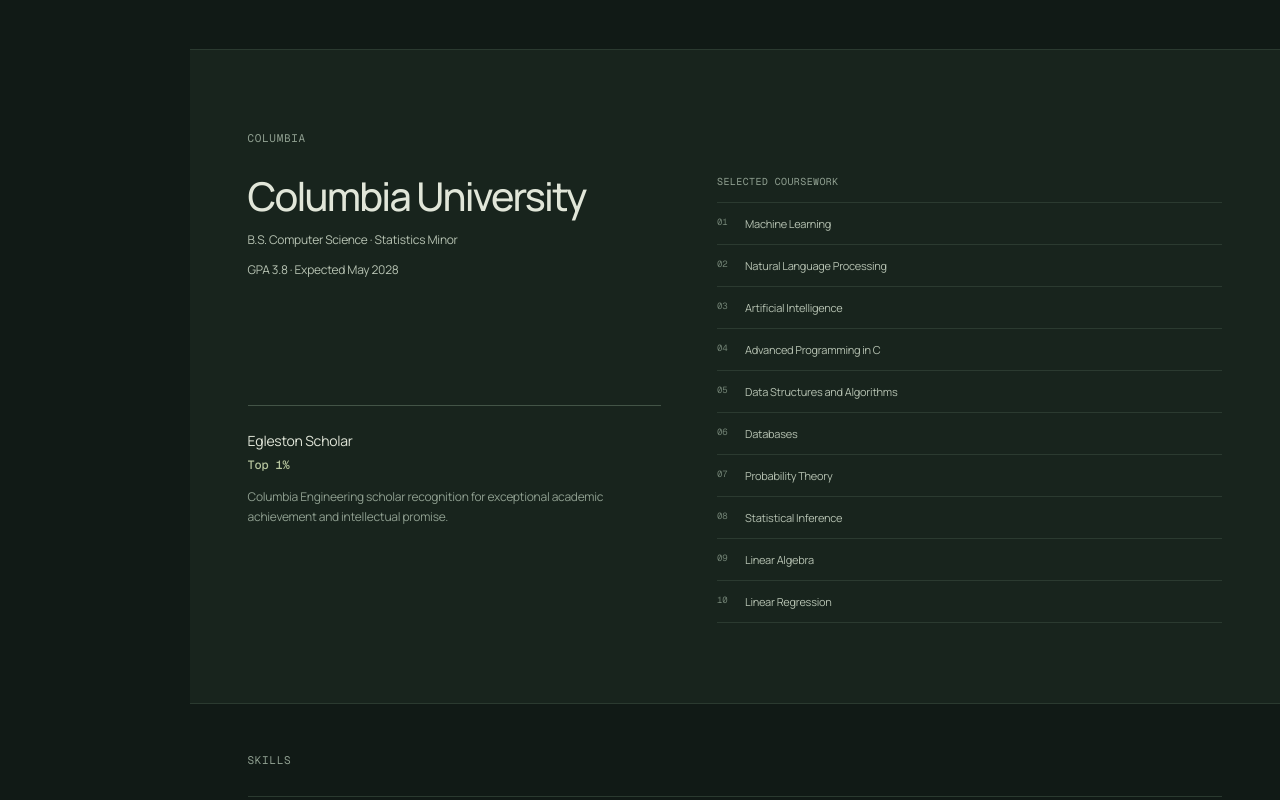
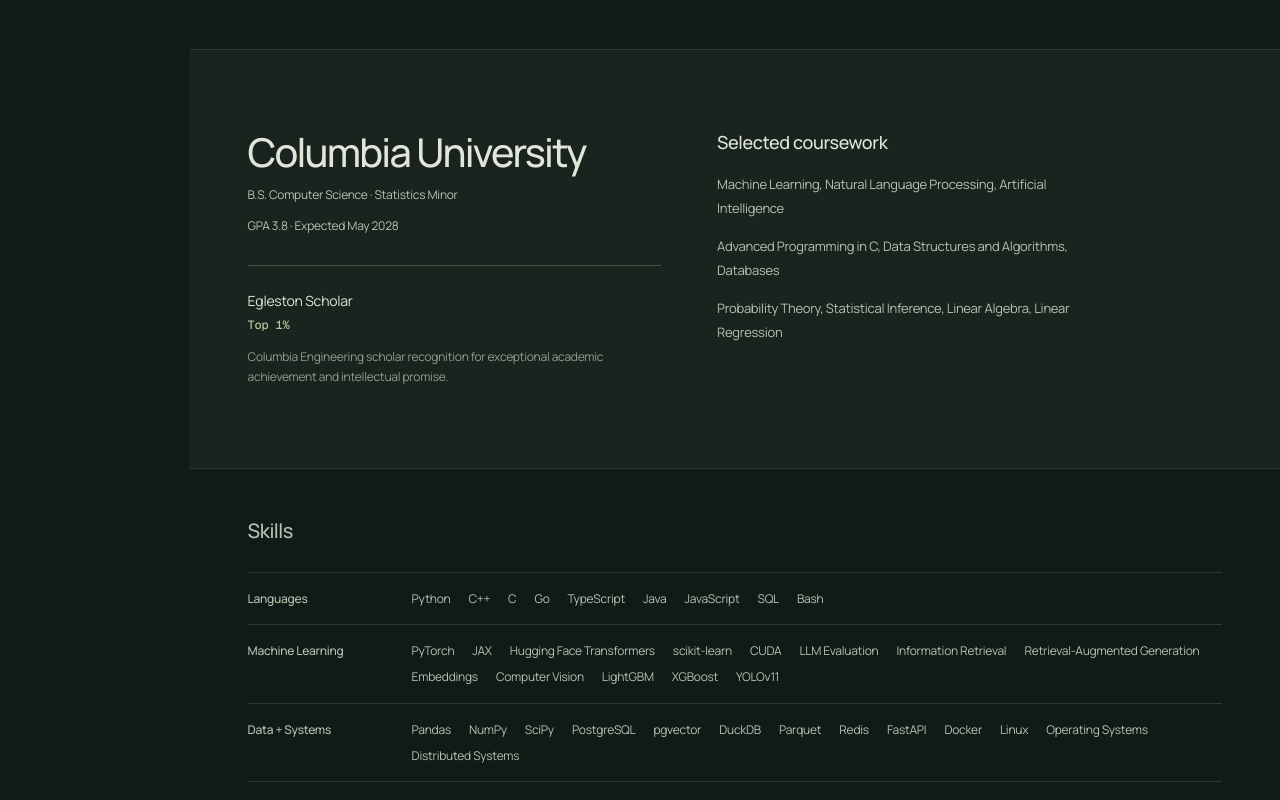
Before and after one commit to kenchengkc/personal-website, a Next.js app: page / in a window 1280 px wide. Shown: the part 780-1580 px from the top of the page. Built offline with nearby package versions, Linux system fonts and the light colour scheme.

Commit message:
Simplify coursework and section headings

```diff
--- a/app/globals.css
+++ b/app/globals.css
@@ -99,7 +99,7 @@
 .hero-binary-art[data-ready="true"] .hero-brain-poster { visibility: hidden; }
 .narrative-section, .work-section, .contact-section { position: relative; padding: 80px var(--gutter); }
 .narrative-section { border-top: 1px solid var(--line); }
-.section-kicker { margin: 0 0 28px; color: var(--ink-3); font-family: var(--font-mono), monospace; font-size: 11px; font-weight: 400; line-height: 1.5; letter-spacing: .06em; text-transform: uppercase; }
+.section-kicker { margin: 0 0 28px; color: var(--ink-2); font-family: var(--font-sans), sans-serif; font-size: 20px; font-weight: 500; line-height: 1.35; letter-spacing: -.025em; }
 .narrative-lead { margin: 0; color: var(--ink-2); font-size: clamp(20px, 2.1vw, 26px); line-height: 1.62; }
 .profile-facts { margin: 36px 0 0; }
 .profile-facts > div { display: grid; grid-template-columns: 92px 1fr; gap: 18px; padding: 13px 0; border-top: 1px solid var(--line); }
@@ -118,14 +118,14 @@
 .columbia-honor strong { color: var(--gold); font-family: var(--font-mono), monospace; font-size: 12px; font-weight: 500; }
 .columbia-honor p { margin: 0; color: var(--ink-3); font-size: 12px; line-height: 1.7; }
 .coursework-block { margin-top: 34px; }
-.coursework-label { display: block; margin-bottom: 12px; color: var(--ink-3); font-family: var(--font-mono), monospace; font-size: 10px; letter-spacing: .04em; text-transform: uppercase; }
-.coursework-grid { display: grid; grid-template-columns: 1fr 1fr; border-top: 1px solid var(--line); }
-.coursework-grid > span { display: grid; grid-template-columns: 20px 1fr; gap: 8px; align-items: center; min-height: 42px; padding-right: 16px; border-bottom: 1px solid var(--line); color: var(--ink-2); font-size: 11px; }
-.coursework-grid i { color: var(--silver-dim); font-family: var(--font-mono), monospace; font-size: 9px; }
+.coursework-label { margin: 0 0 18px; color: var(--ink); font-size: 18px; font-weight: 500; line-height: 1.35; letter-spacing: -.02em; }
+.coursework-list { max-width: 48ch; color: var(--ink-2); font-size: 13px; line-height: 1.85; }
+.coursework-list p { margin: 0; }
+.coursework-list p + p { margin-top: 14px; }
 .skills-section { padding-block: 48px 64px; }
 .skills-field { border-top: 1px solid var(--line); }
 .skill-row { display: grid; grid-template-columns: 140px minmax(0, 1fr); gap: 24px; align-items: baseline; padding: 16px 0; border-bottom: 1px solid var(--line); }
-.skill-group-label { color: var(--ink-3); font-family: var(--font-mono), monospace; font-size: 10px; letter-spacing: .03em; text-transform: uppercase; }
+.skill-group-label { color: var(--ink-2); font-size: 12px; font-weight: 500; }
 .skill-items { display: flex; flex-wrap: wrap; gap: 7px 18px; align-items: center; }
 .skill-item { display: inline-flex; color: var(--ink-2); font-size: 12px; line-height: 1.6; }
 .skill-item i { display: none; }
@@ -364,11 +364,9 @@
   .site-main { width: calc(100% - 190px); margin-left: 190px; }
   .site-main + .site-footer { width: calc(100% - 190px); max-width: none; margin-left: 190px; padding-inline: var(--gutter); }
   .columbia-section > .reading-column { display: grid; grid-template-columns: .9fr 1.1fr; column-gap: 56px; }
-  .columbia-section .section-kicker { grid-column: 1 / -1; }
   .columbia-heading, .columbia-honor { grid-column: 1; }
   .columbia-honor { grid-template-columns: 1fr; gap: 12px; align-self: start; }
-  .coursework-block { grid-column: 2; grid-row: 2 / 4; margin-top: 0; }
-  .coursework-grid { grid-template-columns: 1fr; }
+  .coursework-block { grid-column: 2; grid-row: 1 / 3; margin-top: 0; }
   .research-section > .reading-column, .writing-section > .reading-column { display: grid; grid-template-columns: 170px minmax(0, 1fr); gap: 40px; }
   .research-section .section-kicker, .writing-section .section-kicker { max-width: 15ch; }
 }
@@ -393,7 +391,6 @@
   .hero-copy { margin-top: 80px; }
   .hero-copy p { font-size: 18px; }
   .hero-binary-art { height: 480px; margin-top: -310px; }
-  .coursework-grid { grid-template-columns: 1fr 1fr; }
 }
 @media (max-width: 1279px) and (min-width: 721px) {
   .project-result { width: 93%; margin-left: auto; }
@@ -424,8 +421,6 @@
   .narrative-section, .work-section, .contact-section { padding: 56px var(--gutter); }
   .skills-section { padding-block: 36px 50px; }
   .columbia-honor { grid-template-columns: 100px 1fr; gap: 20px; }
-  .coursework-grid { grid-template-columns: 1fr; }
-  .coursework-grid > span { min-height: 38px; }
   .skill-row { grid-template-columns: 1fr; gap: 10px; }
   .skill-items { gap: 7px 15px; }
   .skill-item { font-size: 11px; }
--- a/components/sections/Columbia.tsx
+++ b/components/sections/Columbia.tsx
@@ -1,15 +1,8 @@
 export function Columbia() {
   const coursework = [
-    "Machine Learning",
-    "Natural Language Processing",
-    "Artificial Intelligence",
-    "Advanced Programming in C",
-    "Data Structures and Algorithms",
-    "Databases",
-    "Probability Theory",
-    "Statistical Inference",
-    "Linear Algebra",
-    "Linear Regression",
+    ["Machine Learning", "Natural Language Processing", "Artificial Intelligence"],
+    ["Advanced Programming in C", "Data Structures and Algorithms", "Databases"],
+    ["Probability Theory", "Statistical Inference", "Linear Algebra", "Linear Regression"],
   ];
 
   return (
@@ -20,8 +13,6 @@
       data-scroll-label="COLUMBIA"
     >
       <div className="reading-column">
-        <p className="section-kicker" data-reveal>Columbia</p>
-
         <div className="columbia-heading" data-reveal>
           <div>
             <h2>Columbia University</h2>
@@ -43,13 +34,10 @@
         </div>
 
         <div className="coursework-block" data-reveal>
-          <span className="coursework-label">Selected Coursework</span>
-          <div className="coursework-grid">
-            {coursework.map((course, index) => (
-              <span key={course}>
-                <i>{String(index + 1).padStart(2, "0")}</i>
-                {course}
-              </span>
+          <h3 className="coursework-label">Selected coursework</h3>
+          <div className="coursework-list">
+            {coursework.map(courses => (
+              <p key={courses[0]}>{courses.join(", ")}</p>
             ))}
           </div>
         </div>
```
